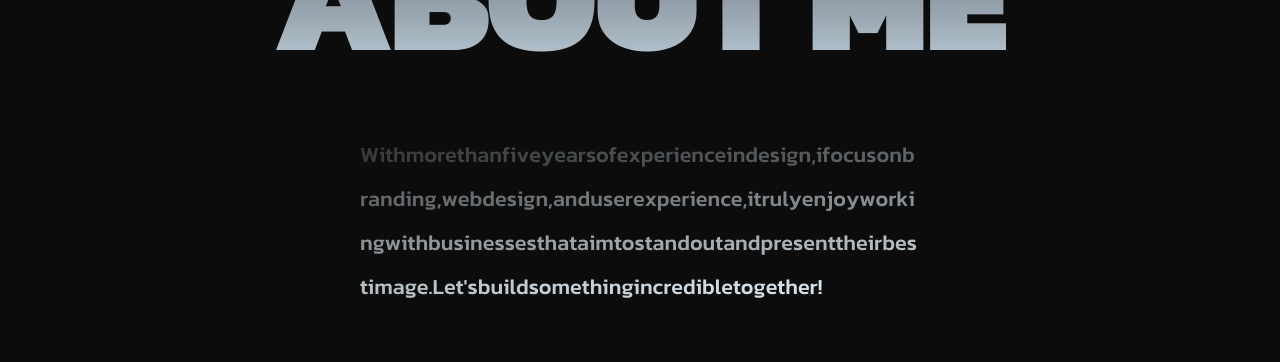
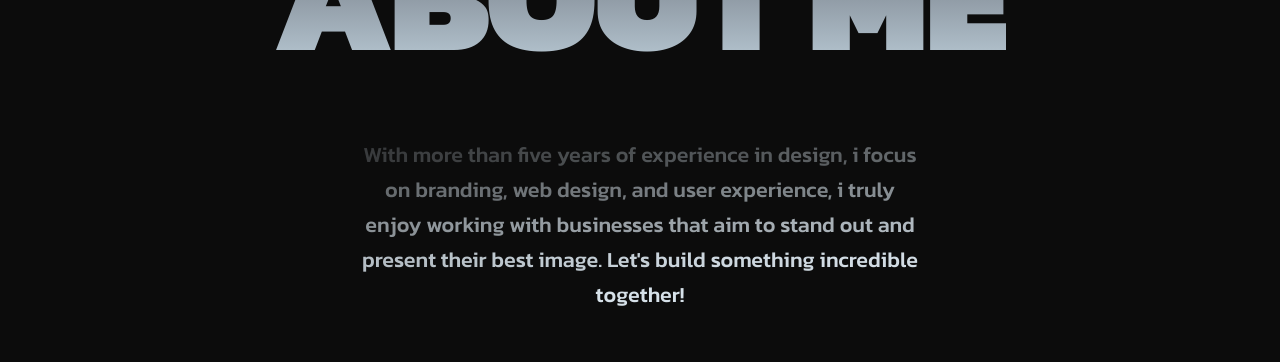
Before and after one commit to prashanthbingi949/Jack-Portfolio, a React (Vite) app: page / in a window 1280 px wide. Shown: the part 1760-2122 px from the top of the page. Built offline with nearby package versions, Linux system fonts and the light colour scheme; grey boxes are pictures that could not be loaded.

Commit message:
Fix About text spacing and use word reveal

```diff
--- a/src/components/AnimatedText.tsx
+++ b/src/components/AnimatedText.tsx
@@ -1,14 +1,43 @@
 import { useRef } from 'react';
-import { useScroll, useTransform, motion } from 'framer-motion';
+import { motion, useScroll, useTransform } from 'framer-motion';
 
 interface AnimatedTextProps {
   text: string;
   className?: string;
 }
 
+interface AnimatedWordProps {
+  word: string;
+  index: number;
+  total: number;
+  scrollYProgress: ReturnType<typeof useScroll>['scrollYProgress'];
+}
+
+const AnimatedWord = ({ word, index, total, scrollYProgress }: AnimatedWordProps) => {
+  const progress = useTransform(
+    scrollYProgress,
+    [0, 1],
+    [
+      Math.max(0, index / total),
+      Math.min(1, (index + 1) / total),
+    ]
+  );
+
+  const opacity = useTransform(progress, [0, 1], [0.2, 1]);
+
+  return (
+    <motion.span
+      style={{ opacity }}
+      className="inline-block"
+    >
+      {word}
+    </motion.span>
+  );
+};
+
 const AnimatedText = ({ text, className = '' }: AnimatedTextProps) => {
   const ref = useRef<HTMLParagraphElement>(null);
-  const characters = text.split('');
+  const words = text.trim().split(/\s+/);
 
   const { scrollYProgress } = useScroll({
     target: ref,
@@ -16,34 +45,22 @@ const AnimatedText = ({ text, className = '' }: AnimatedTextProps) => {
   });
 
   return (
-    <p ref={ref} className={`relative ${className}`}>
-      {characters.map((_, index) => (
-        <span key={index} className="invisible">
-          {text[index]}
+    <p
+      ref={ref}
+      className={`relative ${className}`}
+      aria-label={text}
+    >
+      {words.map((word, index) => (
+        <span key={`${word}-${index}`}>
+          <AnimatedWord
+            word={word}
+            index={index}
+            total={words.length}
+            scrollYProgress={scrollYProgress}
+          />
+          {index < words.length - 1 ? ' ' : null}
         </span>
       ))}
-      <span className="absolute inset-0 flex flex-wrap">
-        {characters.map((char, index) => {
-          const progress = useTransform(
-            scrollYProgress,
-            [0, 1],
-            [
-              Math.max(0.2, index / characters.length),
-              Math.min(1, (index + 1) / characters.length),
-            ]
-          );
-          const opacity = useTransform(progress, [0, 1], [0.2, 1]);
-
-          return (
-            <motion.span
-              key={index}
-              style={{ opacity }}
-            >
-              {char}
-            </motion.span>
-          );
-        })}
-      </span>
     </p>
   );
 };
```
